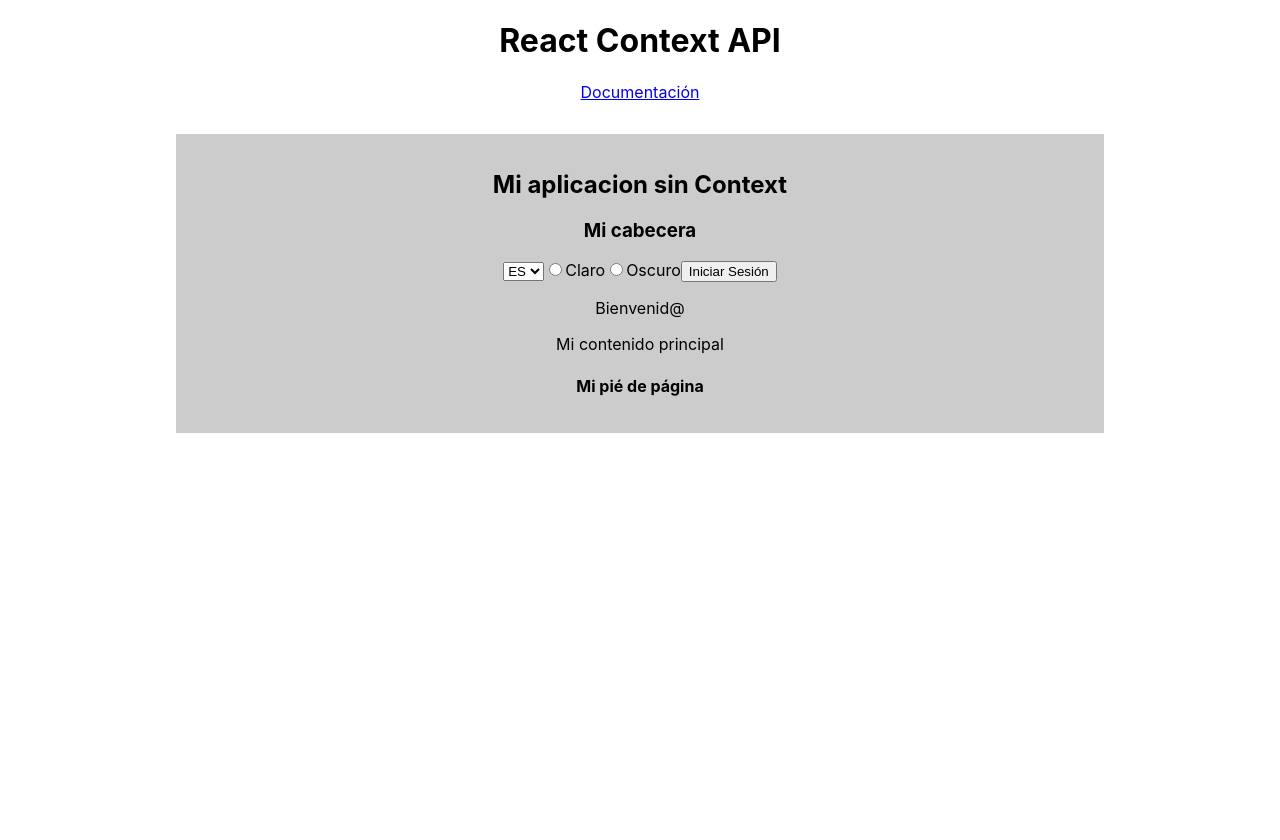
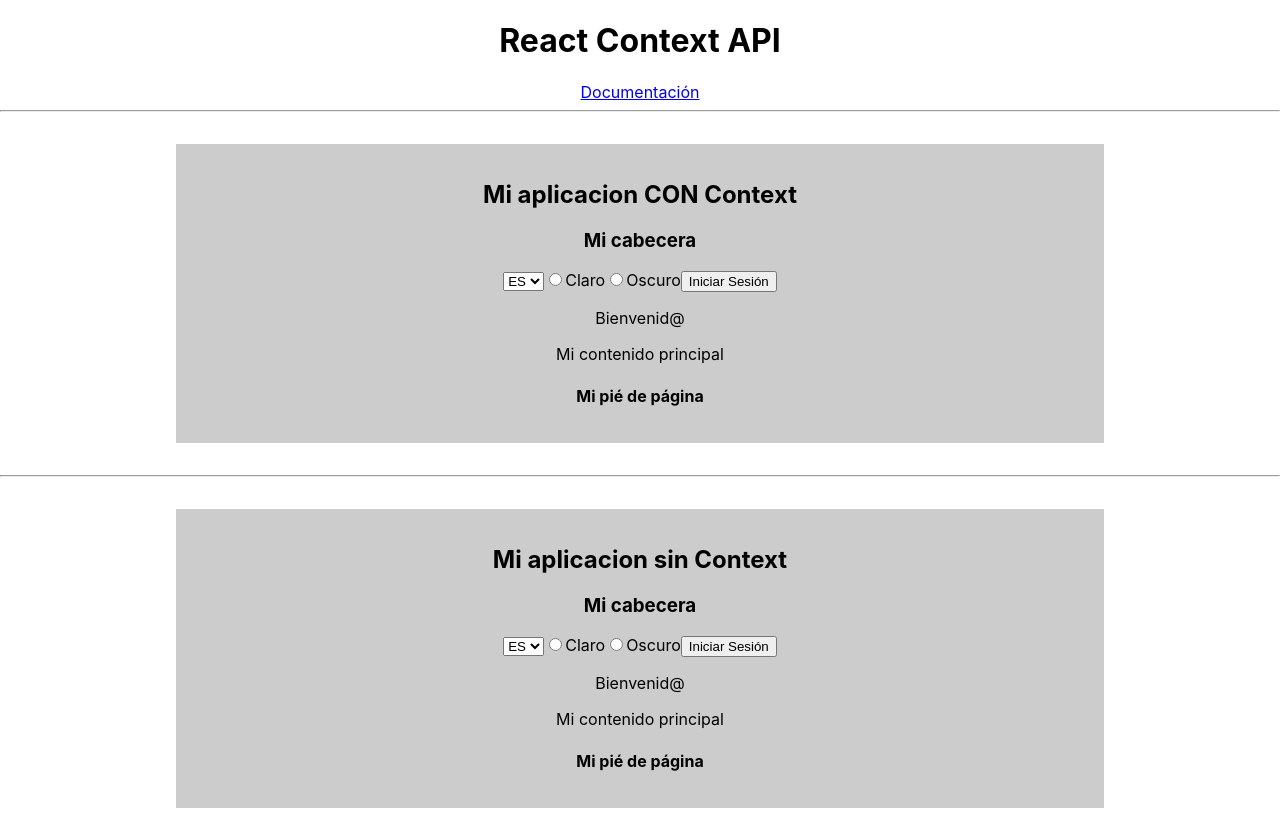
Before and after one commit to IleanaChamorro/contextapi, a React (Create React App) app: page / in a window 1280 px wide. Before the commit the page ends 800 px from the top, so only its background shows below. Built offline with nearby package versions, Linux system fonts and the light colour scheme.

Commit message:
Context API: MultiIDIOMA CON Context

```diff
--- a/src/App.js
+++ b/src/App.js
@@ -1,6 +1,7 @@
-import logo from './logo.svg';
 import './App.css';
 import MyPage from './components/MyPage';
+import MyPageContext from './components/MyPageContext';
+
 
 function App() {
   return (
@@ -11,6 +12,9 @@ function App() {
       rel="noferrer">
         Documentación
       </a>
+      <hr/>
+      <MyPageContext/>
+      <hr/>
       <MyPage/>
     </div>
   );
--- a/src/components/FooterContext.js
+++ b/src/components/FooterContext.js
@@ -1,6 +1,9 @@
 import React from 'react'
+import ThemeContext from '../context/ThemeContext';
 
-const FooterContext = ({theme, texts}) => {
+const FooterContext = ({ texts }) => {
+  const {theme} = useContext(ThemeContext);
+
   return (
     <footer className={theme}>
         <h4>{texts.footerTitle}</h4>
--- a/src/components/MainContext.js
+++ b/src/components/MainContext.js
@@ -1,6 +1,8 @@
 import React from 'react'
+import ThemeContext from '../context/ThemeContext';
+const MainContext = ({texts, auth}) => {
+  const {theme} = useContext(ThemeContext);
 
-const MainContext = ({theme, texts, auth}) => {
   return (
     <main className={theme}>
       {auth ? <p>{texts.mainHello}</p> :  <p>{texts.mainWelcome}</p>}
--- a/src/components/MyPageContext.js
+++ b/src/components/MyPageContext.js
@@ -3,8 +3,8 @@ import HeaderContext from './Header'
 import MainContext from './Main'
 import FooterContext from './Footer'
 import { useState } from 'react'
+import { ThemeProvider } from '../context/ThemeContext'
 
-const initialTheme = "light";
 const initialLanguage = "es";
 const initialAuth = null;
 
@@ -36,20 +36,10 @@ const translations = {
 };
 
 const MyPage = () => {
-    const [theme, setTheme] = useState(initialTheme);
     const [language, setLanguage] = useState(initialLanguage);
     const [texts, setTexts] = useState(translations[language]);
     const [auth, setAuth] = useState(initialAuth);
 
-
-    const handleTheme = (e) => {
-        console.log(e.target.value);
-        if(e.target.value === "light"){
-            setTheme("light");
-        }else{
-            setTheme("dark");
-        }
-    };
 
     const handleLanguage = (e) => {
         console.log(e.target.value);
@@ -73,15 +63,16 @@ const MyPage = () => {
 
     return (
         <div className='my-page'>
-            <HeaderContext theme={theme}
-            handleTheme={handleTheme}
+            <ThemeProvider>
+            <HeaderContext
             texts={texts}
             handleLanguage={handleLanguage}
             auth={auth}
             handleAuth={handleAuth}
             />
-            <MainContext theme={theme} texts={texts} auth={auth}/>
+            <MainContext texts={texts} auth={auth}/>
             <FooterContext texts={texts}/>
+            </ThemeProvider>
         </div>
   )
 }
--- /dev/null
+++ b/src/context/ThemeContext.js
@@ -0,0 +1,34 @@
+import { useState } from "react";
+import { createContext } from "react";
+
+//declaración y creación de contexto
+const ThemeContext = createContext();
+
+
+const initialTheme = "light";
+
+//internamente tiene un wrapper(proveedor de elementos) y consumer(consumir valores)
+
+//Proveedor
+const ThemeProvider = ({children}) => {
+    const [theme, setTheme] = useState(initialTheme);
+
+    const handleTheme = (e) => {
+        console.log(e.target.value);
+        if(e.target.value === "light"){
+            setTheme("light");
+        }else{
+            setTheme("dark");
+        }
+    };
+
+    //agregado de valores para funcionalidad
+    const data = {theme, handleTheme};
+
+    return(
+        <ThemeContext.Provider value={data}>{children}</ThemeContext.Provider>
+    )
+};
+
+export { ThemeProvider }
+export default ThemeContext;
```
Also changed, not shown: src/components/HeaderContext.js (+8 -6 lines), src/context/LanguageContext.js (added).
